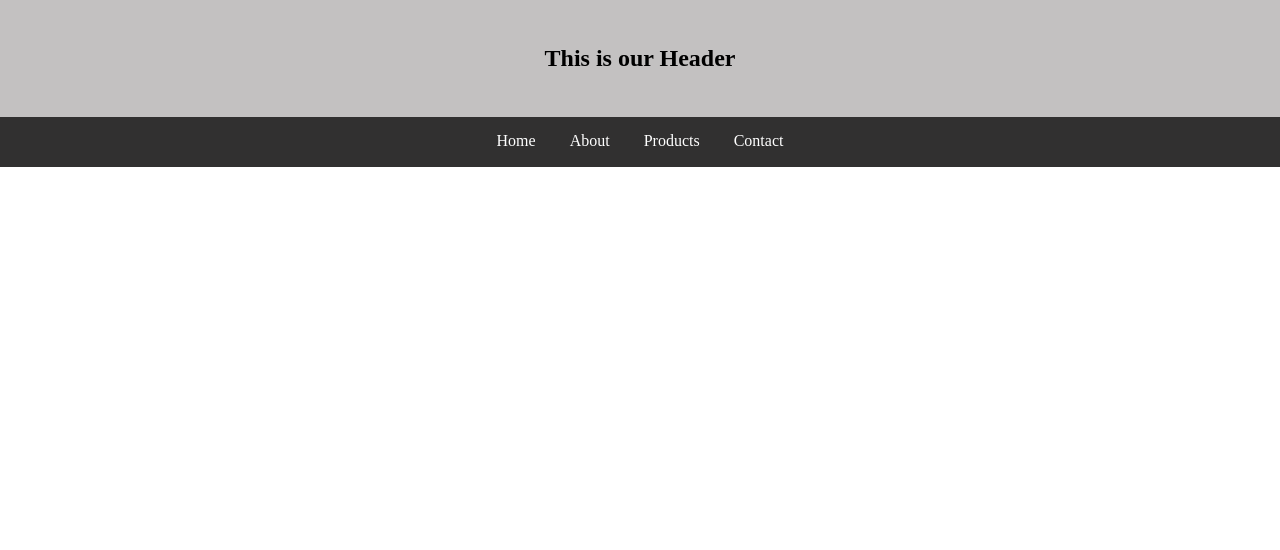
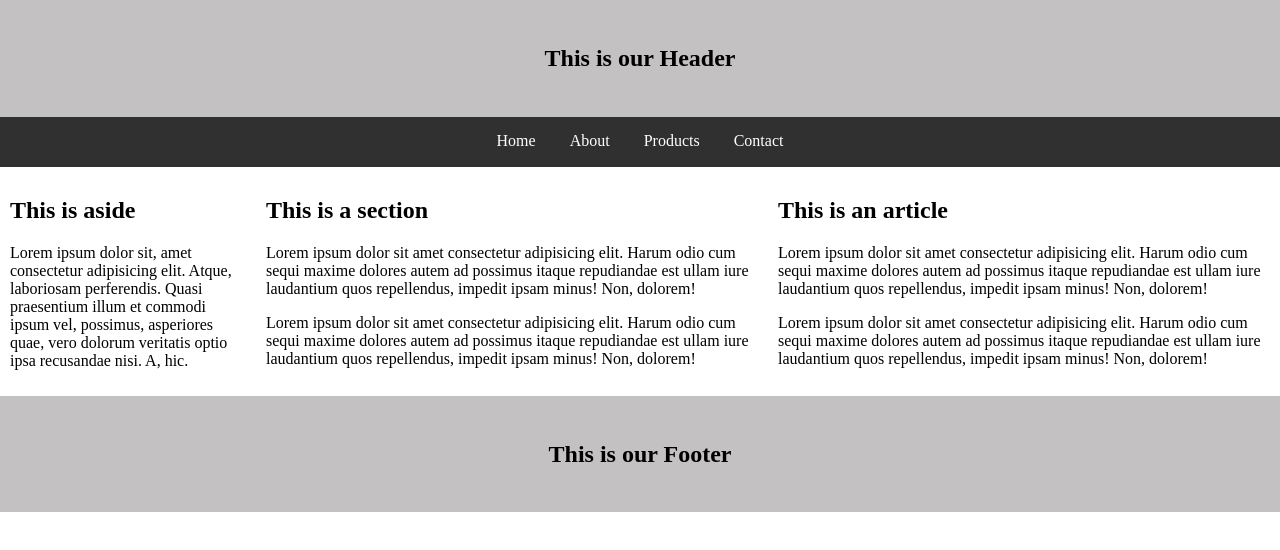
Before and after one commit to wespitia05/BroCodeHTML-CSSCourse, a plain HTML site: page index_css_website_layout.html in a window 1280 px wide. Drawn offline with Linux system fonts and the light colour scheme.

Commit message:
Bro Code css website layout pt 2

```diff
--- a/index_css_website_layout.html
+++ b/index_css_website_layout.html
@@ -33,9 +33,26 @@
         </ul>
     </nav>
 
-    <main></main>
+    <main>
+        <aside>
+            <h2>This is aside</h2>
+            <p>Lorem ipsum dolor sit, amet consectetur adipisicing elit. Atque, laboriosam perferendis. Quasi praesentium illum et commodi ipsum vel, possimus, asperiores quae, vero dolorum veritatis optio ipsa recusandae nisi. A, hic.</p>
+        </aside>
+        <section>
+            <h2>This is a section</h2>
+            <p>Lorem ipsum dolor sit amet consectetur adipisicing elit. Harum odio cum sequi maxime dolores autem ad possimus itaque repudiandae est ullam iure laudantium quos repellendus, impedit ipsam minus! Non, dolorem!</p>
+            <p>Lorem ipsum dolor sit amet consectetur adipisicing elit. Harum odio cum sequi maxime dolores autem ad possimus itaque repudiandae est ullam iure laudantium quos repellendus, impedit ipsam minus! Non, dolorem!</p>
+        </section>
+        <article>
+            <h2>This is an article</h2>
+            <p>Lorem ipsum dolor sit amet consectetur adipisicing elit. Harum odio cum sequi maxime dolores autem ad possimus itaque repudiandae est ullam iure laudantium quos repellendus, impedit ipsam minus! Non, dolorem!</p>
+            <p>Lorem ipsum dolor sit amet consectetur adipisicing elit. Harum odio cum sequi maxime dolores autem ad possimus itaque repudiandae est ullam iure laudantium quos repellendus, impedit ipsam minus! Non, dolorem!</p>
+        </article>
+    </main>
 
-    <footer></footer>
+    <footer>
+        <h2>This is our Footer</h2>
+    </footer>
 
 </body>
 </html>
--- a/style_website_layout.css
+++ b/style_website_layout.css
@@ -1,3 +1,7 @@
+* {
+    box-sizing: border-box;
+}
+
 body {
     margin: 0px;
 }
@@ -26,3 +30,36 @@ header {
         display: inline-block; /* puts items next to each other */
     }
 }
+
+aside {
+    width: 20%;
+    float: left;
+    padding: 10px;
+}
+
+section {
+    width: 40%;
+    float: left;
+    padding: 10px;
+}
+
+article {
+    width: 40%;
+    float: left;
+    padding: 10px;
+}
+
+footer {
+    display: block;
+    clear: both; /* clears any float variables */
+    background-color: hsl(0, 2%, 76%);
+    text-align: center;
+    padding: 25px;
+}
+
+/* if we are on a mobile device 600px or below, each main element will take up 100% of the screen */
+@media screen and (max-width:600px) {
+    aside, section, article {
+        width: 100%;
+    }
+}
```
